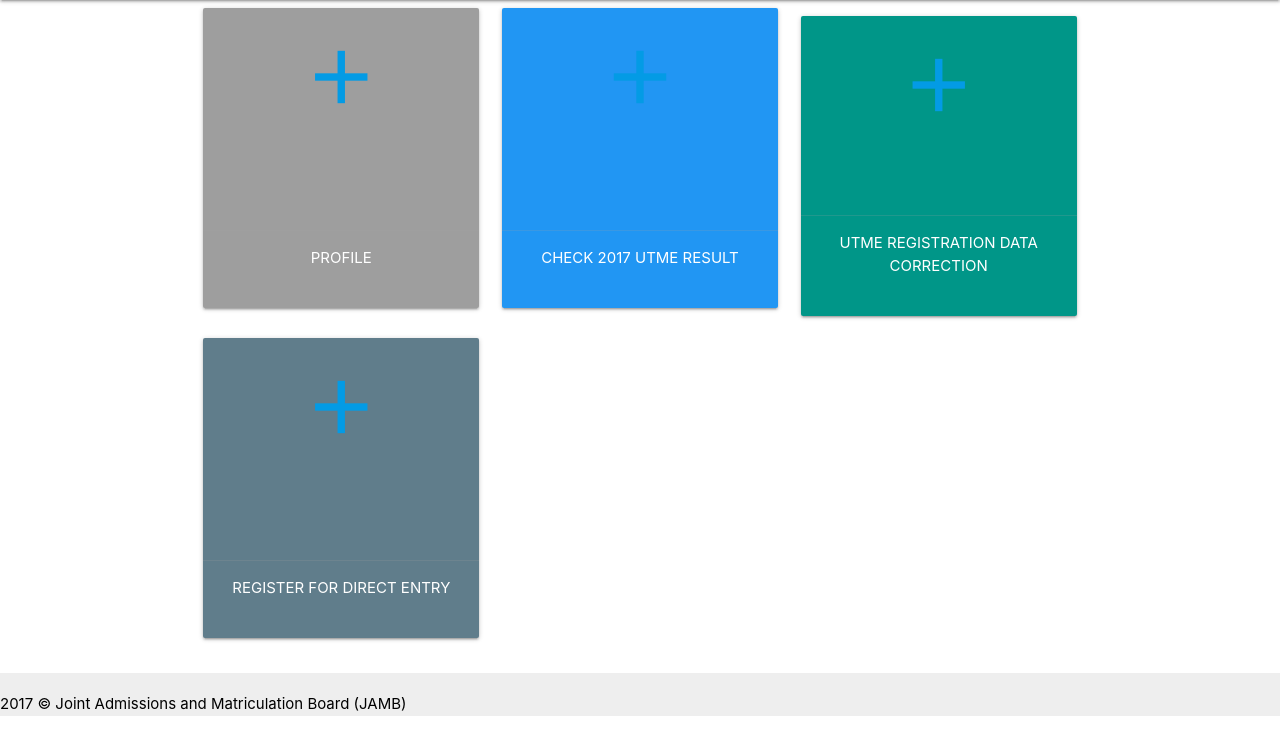
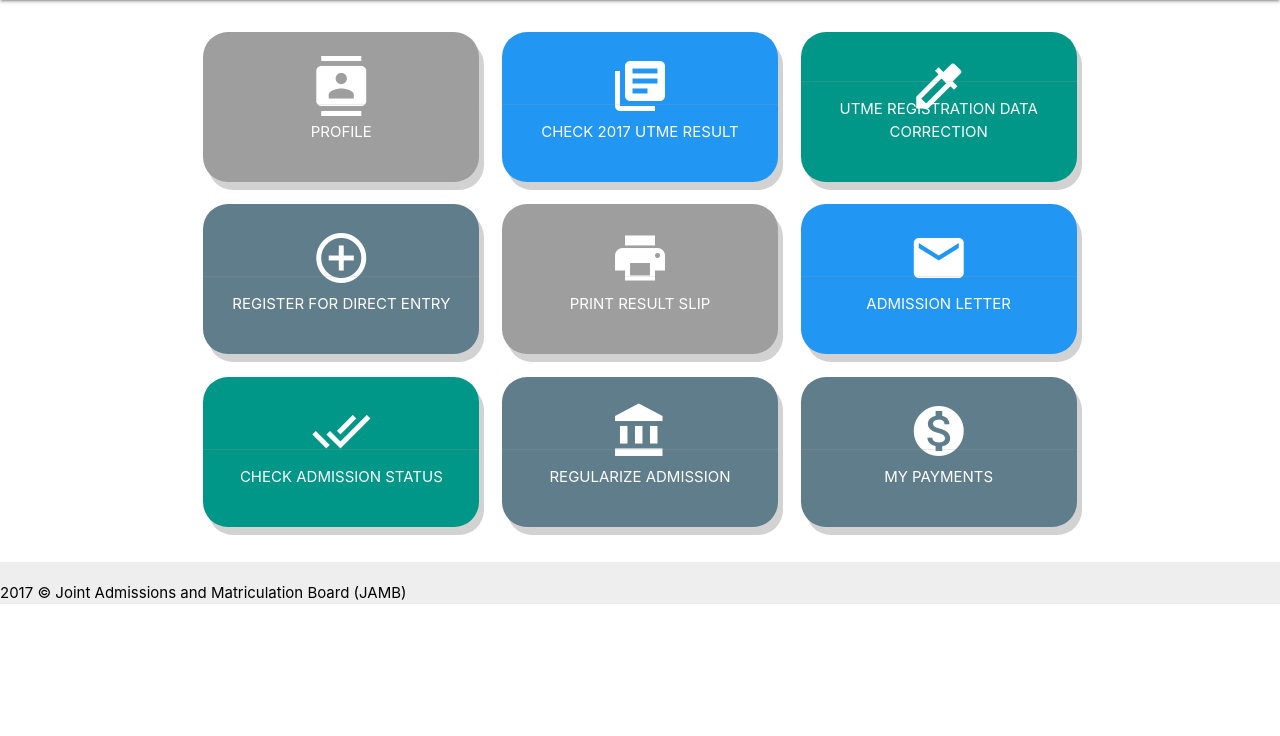
Before and after one commit to m6code/If-I-build-for-JAMB, a PHP site: page / in a window 1280 px wide. Shown: the part 64-800 px from the top of the page. Run offline with PHP 8.4, Linux system fonts and the light colour scheme; some libraries are stand-ins or nearby versions.

Commit message:
Add the remaining main content and appropriate material icon

```diff
--- a/css/style.css
+++ b/css/style.css
@@ -23,3 +23,12 @@
         padding-top: 32px;
     }
 }
+
+.card-arrange{
+    padding-top: 24px;
+}
+.card.small{
+    height: 150px;
+    border-radius: 25px;
+    box-shadow: 5px 8px #d2d2d2
+}
--- a/index.html
+++ b/index.html
@@ -46,7 +46,7 @@
             <div class="card grey small">
                 <div class="card-content center">
                     <!--<span class="card-title">No Title </span>-->
-                    <a href="#"><i class="material-icons large">add</i></a>
+                    <a href="#"><i class="material-icons medium white-text">contacts</i></a>
                     <div class="card-action">
                         <a href="#"><p class="white-text">Profile</p></a>
                     </div>
@@ -57,40 +57,91 @@
             <div class="card blue small">
                 <div class="card-content center">
                     <!--<span class="card-title">No Title </span>-->
-                    <a href="#"><i class="material-icons large">add</i></a>
+                    <a href="#"><i class="material-icons medium white-text">library_books</i></a>
                     <div class="card-action">
                         <a href="#"><p class="white-text">Check 2017 UTME Result</p></a>
                     </div>
                 </div>
             </div>
         </div>
-
         <div class="col s12 m6 l4">
             <div class="card teal small">
                 <div class="card-content center">
                     <!--<span class="card-title">No Title </span>-->
-                    <a href="#"><i class="material-icons large">add</i></a>
+                    <a href="#"><i class="material-icons medium white-text">colorize</i></a>
                     <div class="card-action">
                         <a href="#"><p class="white-text">UTME Registration Data Correction</p></a>
                     </div>
                 </div>
             </div>
         </div>
-
         <div class="col s12 m6 l4">
             <div class="card blue-grey small">
                 <div class="card-content center">
                     <!--<span class="card-title">No Title </span>-->
-                    <a href="#"><i class="material-icons large">add</i></a>
+                    <a href="#"><i class="material-icons medium white-text">control_point</i></a>
                     <div class="card-action">
                         <a href="#"><p class="white-text">Register for Direct Entry</p></a>
                     </div>
                 </div>
             </div>
         </div>
-
+        <div class="col s12 m6 l4">
+            <div class="card grey small">
+                <div class="card-content center">
+                    <!--<span class="card-title">No Title </span>-->
+                    <a href="#"><i class="material-icons medium white-text">print</i></a>
+                    <div class="card-action">
+                        <a href="#"><p class="white-text">Print Result Slip</p></a>
+                    </div>
+                </div>
+            </div>
+        </div>
+        <div class="col s12 m6 l4">
+            <div class="card blue small">
+                <div class="card-content center">
+                    <!--<span class="card-title">No Title </span>-->
+                    <a href="#"><i class="material-icons medium white-text">local_post_office</i></a>
+                    <div class="card-action">
+                        <a href="#"><p class="white-text">Admission Letter</p></a>
+                    </div>
+                </div>
+            </div>
+        </div>
+        <div class="col s12 m6 l4">
+            <div class="card teal small">
+                <div class="card-content center">
+                    <!--<span class="card-title">No Title </span>-->
+                    <a href="#"><i class="material-icons medium white-text">done_all</i></a>
+                    <div class="card-action">
+                        <a href="#"><p class="white-text">Check Admission Status</p></a>
+                    </div>
+                </div>
+            </div>
+        </div>
+        <div class="col s12 m6 l4">
+            <div class="card blue-grey small">
+                <div class="card-content center">
+                    <!--<span class="card-title">No Title </span>-->
+                    <a href="#"><i class="material-icons medium white-text">account_balance</i></a>
+                    <div class="card-action">
+                        <a href="#"><p class="white-text">Regularize Admission</p></a>
+                    </div>
+                </div>
+            </div>
+        </div>
+        <div class="col s12 m6 l4">
+            <div class="card blue-grey small">
+                <div class="card-content center">
+                    <!--<span class="card-title">No Title </span>-->
+                    <a href="#"><i class="material-icons medium white-text">monetization_on</i></a>
+                    <div class="card-action">
+                        <a href="#"><p class="white-text">My Payments</p></a>
+                    </div>
+                </div>
+            </div>
+        </div>
     </div>
-    <!--</div>-->
 </div>
 
 
```
